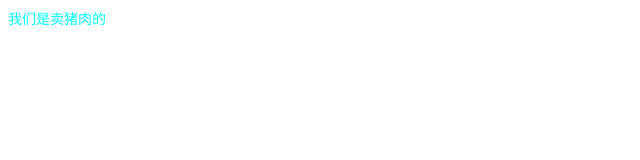
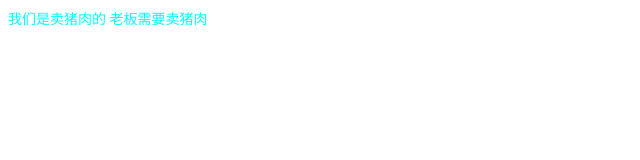
Before and after one commit to hope975/git-demo-01, a plain HTML site: page index.html in a window 1280 px wide. Shown: the whole page, without its empty margins (0-640 px from the left). Drawn offline with Linux system fonts and the light colour scheme.

Commit message:
新加老板卖猪肉

```diff
--- a/index.html
+++ b/index.html
@@ -11,6 +11,7 @@
 
 <body>
     我们是卖猪肉的
+    老板需要卖猪肉
 </body>
 
 </html>
```
